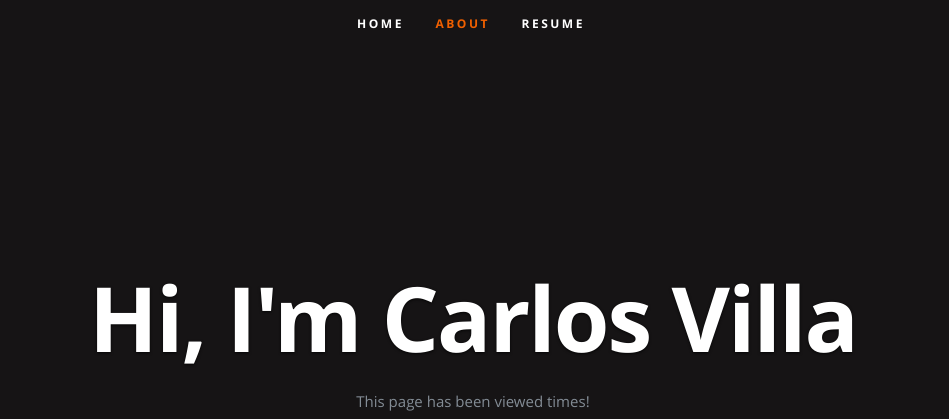
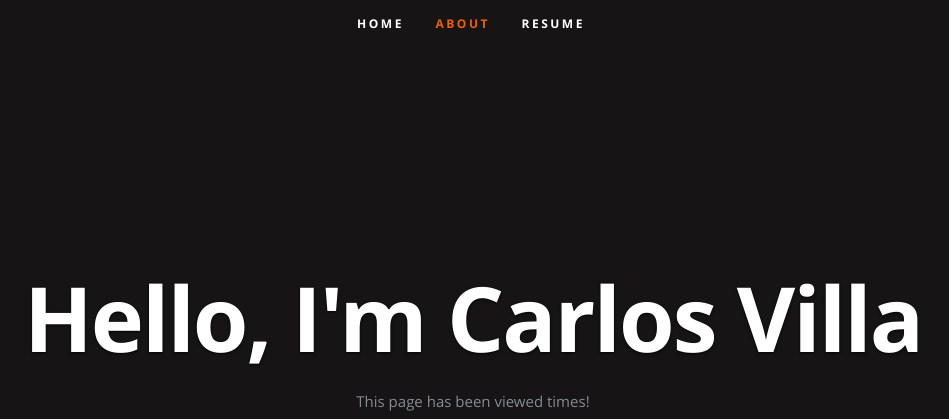
Before and after one commit to carlosalonsovilla/azure-resume, a plain HTML site: page frontend/index.html in a window 1280 px wide. Shown: the top 419 px of the page, without its empty margins (169-1118 px from the left). Drawn offline with nearby package versions, Linux system fonts and the light colour scheme; a script that the page names is missing.

Commit message:
Updated index.html

```diff
--- a/frontend/index.html
+++ b/frontend/index.html
@@ -54,7 +54,7 @@
 
       <div class="row banner">
          <div class="banner-text">
-            <h1 class="responsive-headline">Hi, I'm Carlos Villa</h1>
+            <h1 class="responsive-headline">Hello, I'm Carlos Villa</h1>
 
             <p>This page has been viewed <a id="counter"></a> times! </p>
             <ul class="social">
```
